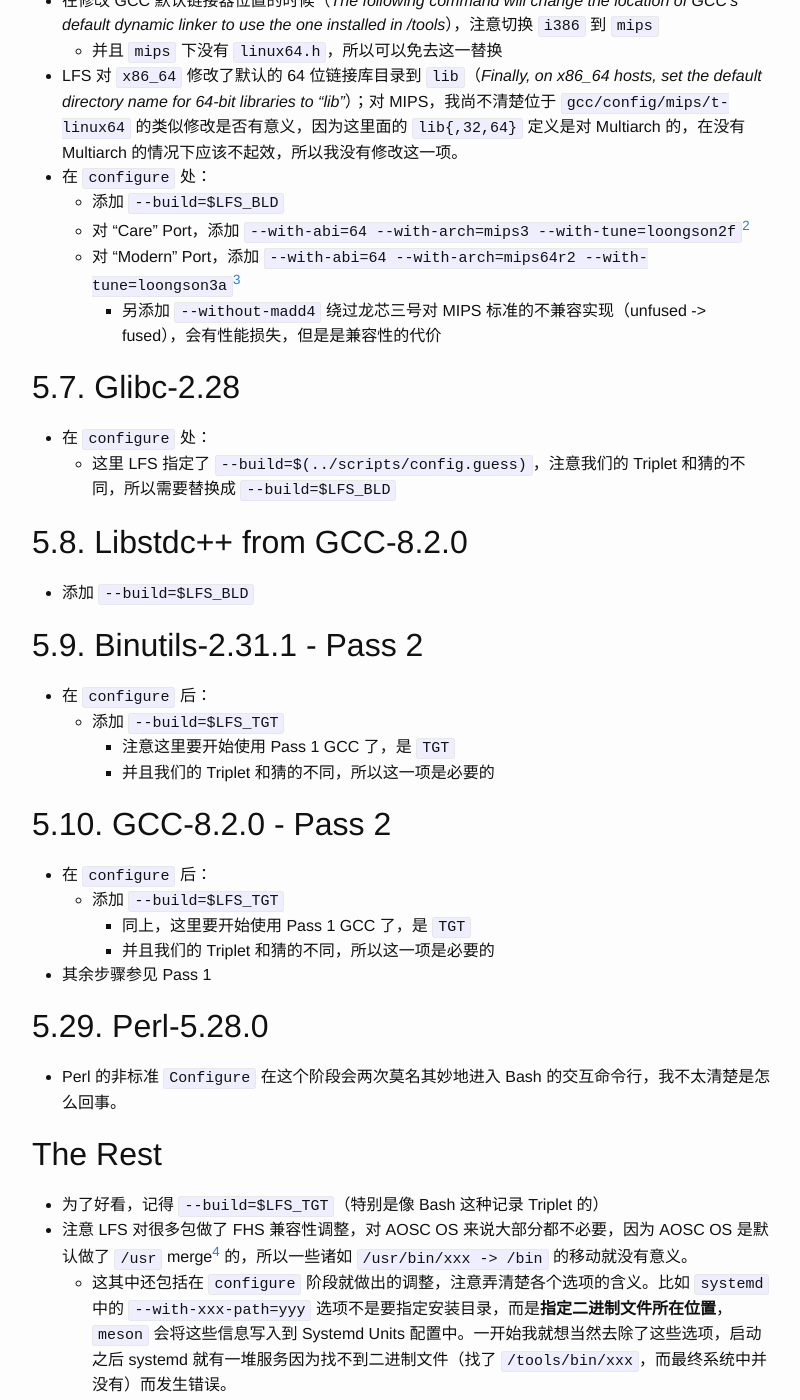
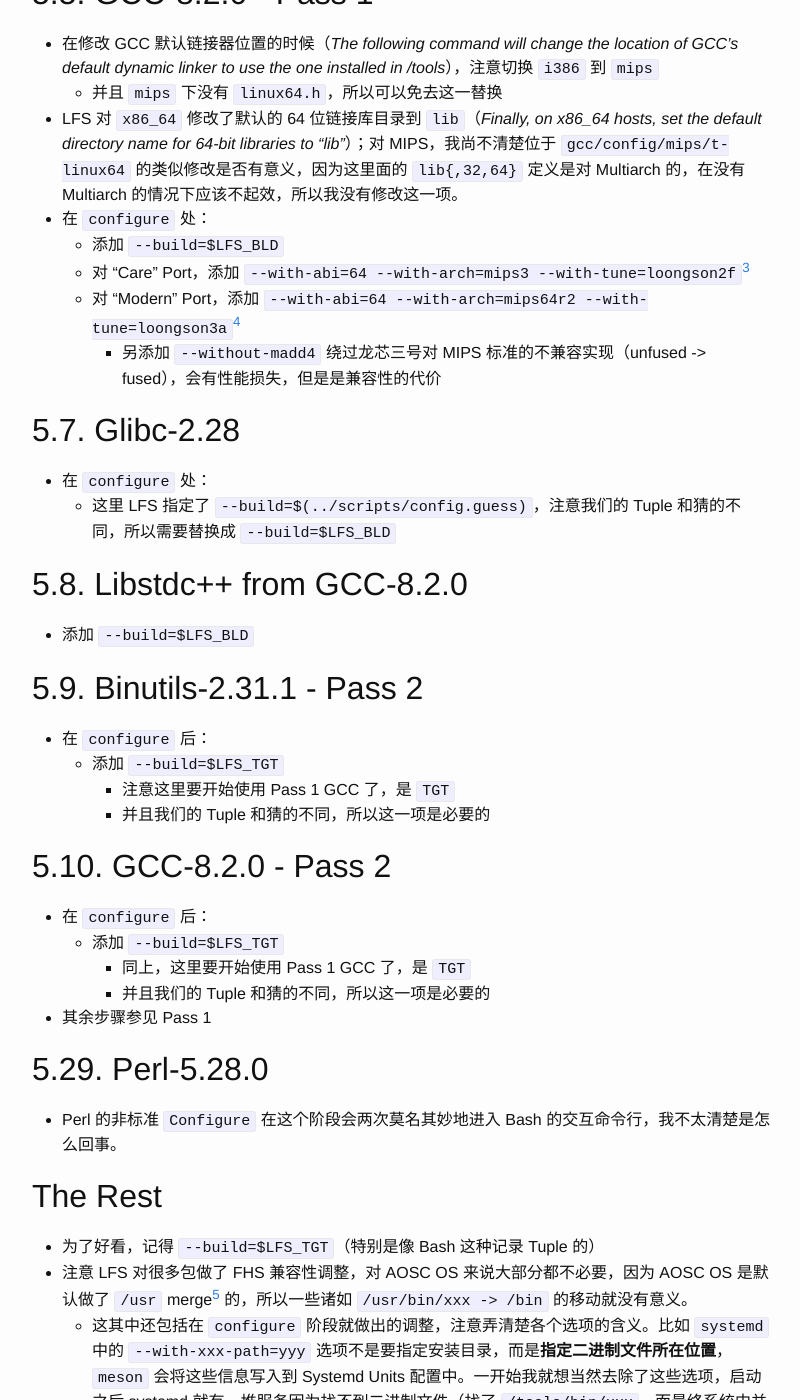
Before and after one commit to lmy441900/lmy441900.github.io, a Jekyll site: the page built from _posts/2018-12-23-lfs-on-mips64-process.md, in a window 1280 px wide and 1400 px high, scrolled down 1159 px. Shown: the whole window, without its empty margins (238-1038 px from the left). Built offline with Jekyll 4.4.1, drawn with Linux system fonts in a browser that asks for light colours; some of the changed text lies outside the part shown.

Commit message:
lfs-on-mips64-{notes,process}: update, link against each other

```diff
--- a/_posts/2018-12-23-lfs-on-mips64-process.md
+++ b/_posts/2018-12-23-lfs-on-mips64-process.md
@@ -25,16 +27,16 @@
   - `mips64el-aosc-linux-gnuabin64`
   - (Legacy) **MIPS-III** ISA
 2. AOSC OS MIPS64EL "Modern" Port
-  - `mipsisa64r2el-aosc-linux-gnuabin64`
+  - `mipsisa64r2el-aosc-linux-gnuabin64`[^2]
   - **MIPS64 revision 2** ISA
 
 LFS 过程基本遵循标准 LFS 教程，因此我只按 LFS 步骤记下要注意或者要添加的事项。
 
 ## 4.4. Setting Up the Environment
 
-- 注意调整 `$LFS_TGT` 到目标平台 Triplet
+- 注意调整 `$LFS_TGT` 到目标平台 Tuple
 - 可以考虑添加一些常用变量：
-  - `$LFS_BLD` 当前平台 Triplet，因为 `config.guess` 给的 `*-unknown-*` 还是丑了点
+  - `$LFS_BLD` 当前平台 Tuple，因为 `config.guess` 给的 `*-unknown-*` 还是丑了点
   - `$MAKEFLAGS` 放 `-j$(( $(nproc) + 1 ))`（执行 `nproc` 得到当前 CPU 数，加一）让 `make` 多线程编译，而不需要每次都打 `-jN`
 
 ## 5.4. Binutils-2.31.1 - Pass 1
@@ -49,14 +51,14 @@
 - LFS 对 `x86_64` 修改了默认的 64 位链接库目录到 `lib`（_Finally, on x86\_64 hosts, set the default directory name for 64-bit libraries to "lib"_）；对 MIPS，我尚不清楚位于 `gcc/config/mips/t-linux64` 的类似修改是否有意义，因为这里面的 `lib{,32,64}` 定义是对 Multiarch 的，在没有 Multiarch 的情况下应该不起效，所以我没有修改这一项。
 - 在 `configure` 处：
   - 添加 `--build=$LFS_BLD`
-  - 对 "Care" Port，添加 `--with-abi=64 --with-arch=mips3 --with-tune=loongson2f`[^2]
-  - 对 "Modern" Port，添加 `--with-abi=64 --with-arch=mips64r2 --with-tune=loongson3a`[^3]
+  - 对 "Care" Port，添加 `--with-abi=64 --with-arch=mips3 --with-tune=loongson2f`[^3]
+  - 对 "Modern" Port，添加 `--with-abi=64 --with-arch=mips64r2 --with-tune=loongson3a`[^4]
     - 另添加 `--without-madd4` 绕过龙芯三号对 MIPS 标准的不兼容实现（unfused -> fused），会有性能损失，但是是兼容性的代价
 
 ## 5.7. Glibc-2.28
 
 - 在 `configure` 处：
-  - 这里 LFS 指定了 `--build=$(../scripts/config.guess)`，注意我们的 Triplet 和猜的不同，所以需要替换成 `--build=$LFS_BLD`
+  - 这里 LFS 指定了 `--build=$(../scripts/config.guess)`，注意我们的 Tuple 和猜的不同，所以需要替换成 `--build=$LFS_BLD`
 
 ## 5.8. Libstdc++ from GCC-8.2.0
 
@@ -67,14 +69,14 @@
 - 在 `configure` 后：
   - 添加 `--build=$LFS_TGT`
     - 注意这里要开始使用 Pass 1 GCC 了，是 `TGT`
-    - 并且我们的 Triplet 和猜的不同，所以这一项是必要的
+    - 并且我们的 Tuple 和猜的不同，所以这一项是必要的
 
 ## 5.10. GCC-8.2.0 - Pass 2
 
 - 在 `configure` 后：
   - 添加 `--build=$LFS_TGT`
     - 同上，这里要开始使用 Pass 1 GCC 了，是 `TGT`
-    - 并且我们的 Triplet 和猜的不同，所以这一项是必要的
+    - 并且我们的 Tuple 和猜的不同，所以这一项是必要的
 - 其余步骤参见 Pass 1
 
 ## 5.29. Perl-5.28.0
@@ -83,8 +85,8 @@
 
 ## The Rest
 
-- 为了好看，记得 `--build=$LFS_TGT`（特别是像 Bash 这种记录 Triplet 的）
-- 注意 LFS 对很多包做了 FHS 兼容性调整，对 AOSC OS 来说大部分都不必要，因为 AOSC OS 是默认做了 `/usr` merge[^4] 的，所以一些诸如 `/usr/bin/xxx -> /bin` 的移动就没有意义。
+- 为了好看，记得 `--build=$LFS_TGT`（特别是像 Bash 这种记录 Tuple 的）
+- 注意 LFS 对很多包做了 FHS 兼容性调整，对 AOSC OS 来说大部分都不必要，因为 AOSC OS 是默认做了 `/usr` merge[^5] 的，所以一些诸如 `/usr/bin/xxx -> /bin` 的移动就没有意义。
   - 这其中还包括在 `configure` 阶段就做出的调整，注意弄清楚各个选项的含义。比如 `systemd` 中的 `--with-xxx-path=yyy` 选项不是要指定安装目录，而是**指定二进制文件所在位置**，`meson` 会将这些信息写入到 Systemd Units 配置中。一开始我就想当然去除了这些选项，启动之后 systemd 就有一堆服务因为找不到二进制文件（找了 `/tools/bin/xxx`，而最终系统中并没有）而发生错误。
 
 ## 6.6. Creating Essential Files and Symlinks
@@ -100,9 +102,9 @@
 ## 6.17. GMP-6.1.2
 
 - 由于在 MIPS 上 GMP 支持三种 ABI，在 `configure` 前手动指定 `ABI=64`（或者 `export ABI=64`）
-- GMP 带的 `configure` 对 Triplet 的识别不是很标准，把我们 `mipsisa64r2el` 的 CPU 判断成了 32 位的。这里要给 `configure:4664` 做个改动：
+- GMP 带的 `configure` 对 Tuple 的识别不是很标准，把我们 `mipsisa64r2el` 的 CPU 判断成了 32 位的。这里要给 `configure:4664` 做个改动：
   - `mips64*-*-* -> mips*64*-*-*`
-  - 如果 Triplet 不是那么奇葩，这里是不需要动的
+  - 如果 Tuple 不是那么奇葩，这里是不需要动的
 
 ## 6.21. GCC-8.2.0
 
@@ -123,6 +125,7 @@
 ## Notes
 
 [^1]: [Forwarded from imi415] aosc os，关爱您、您的开发板、您的谜之处理器和您的史前遗产
-[^2]: 对龙芯二号，有 `-mfix-loongson2f-nop -mfix-loongson2f-jump` 两个 GCC 选项来绕过龙芯 2F 前期批次的 Bug，但是它们没有对应的 `configure` 选项，所以在后期构建系统介入之后注入选项实现修复。
-[^3]: 对龙芯三号的 `LL` / `SC` Bug，最好是通过 Binutils 补丁的方式让 `gas` 修复问题，而不是在 GCC 这里 `--without-llsc`，这样性能下降会比较厉害，不推荐。
-[^4]: https://github.com/AOSC-Dev/aosc-os/wiki/FYI_FS_Hierarchy
+[^2]: 好吧，我知道这其实是个 [Multiarch](https://wiki.debian.org/Multiarch) Tuple，但是为了明确区分这两个移植，我觉得我可能不得不这么做，毕竟 MIPS-III 是 MIPS64 的子集……
+[^3]: 对龙芯二号，有 `-mfix-loongson2f-nop -mfix-loongson2f-jump` 两个 GCC 选项来绕过龙芯 2F 前期批次的 Bug，但是它们没有对应的 `configure` 选项，所以在后期构建系统介入之后注入选项实现修复。
+[^4]: 对龙芯三号的 `LL` / `SC` Bug，最好是通过 Binutils 补丁的方式让 `gas` 修复问题，而不是在 GCC 这里 `--without-llsc`，这样性能下降会比较厉害，不推荐。
+[^5]: https://github.com/AOSC-Dev/aosc-os/wiki/FYI_FS_Hierarchy
```
Also changed, not shown: other parts of _posts/2018-12-23-lfs-on-mips64-process.md (+2 -0 lines), _posts/2016-12-12-lfs-on-mips64-notes.md (+13 -7 lines).
